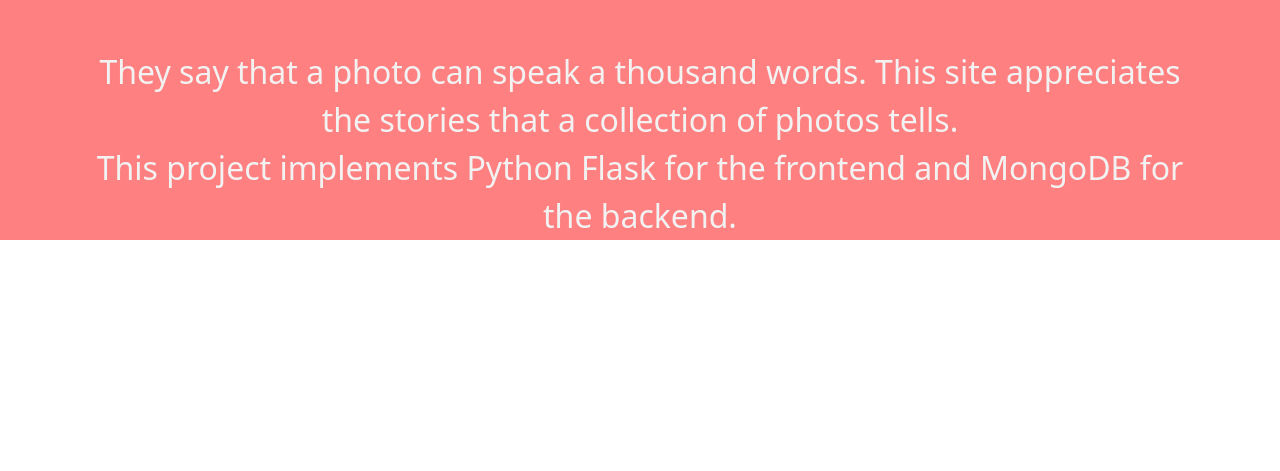
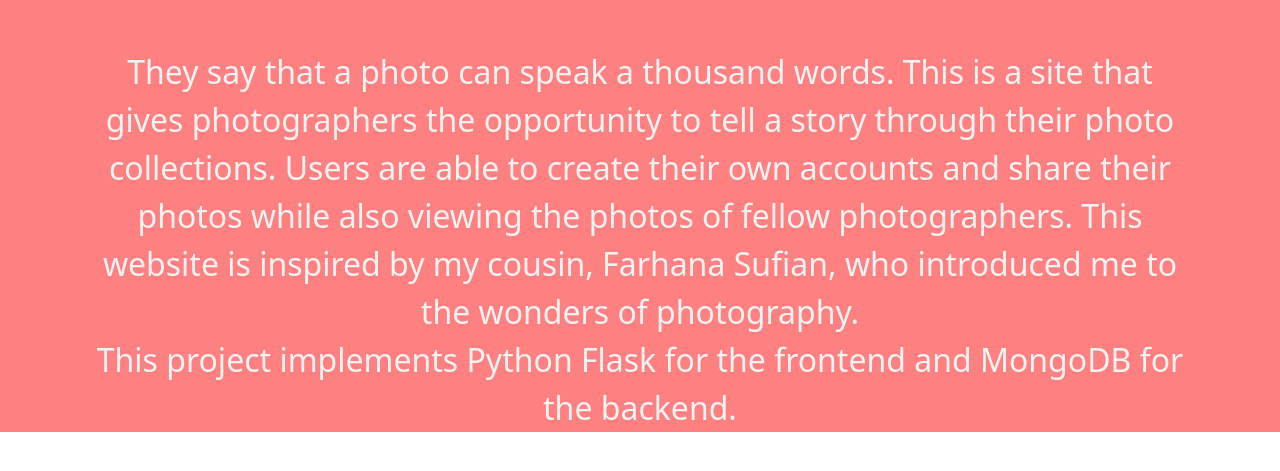
Before and after one commit to FablihaHossain/tahiya_click, a Flask app: page /about in a window 1280 px wide. Shown: the part 55-526 px from the top of the page. Run offline with Flask 2, Linux system fonts and the light colour scheme; some libraries are stand-ins or nearby versions.

Commit message:
added more content to the about page

```diff
--- a/application/templates/about.html
+++ b/application/templates/about.html
@@ -6,7 +6,8 @@
 <div class = "body-html body-size">
 	<div class = "container text-center about-words">
 		<br>
-		They say that a photo can speak a thousand words. This site appreciates the stories that a collection of photos tells.
+		They say that a photo can speak a thousand words. This is a site that gives photographers the opportunity to tell a story through their photo collections. Users are able to create their own accounts and share their photos while also viewing the photos of fellow photographers.
+		This website is inspired by my cousin, Farhana Sufian, who introduced me to the wonders of photography.
 		<br>
 		This project implements Python Flask for the frontend and MongoDB for the backend.
 	</div>
```
